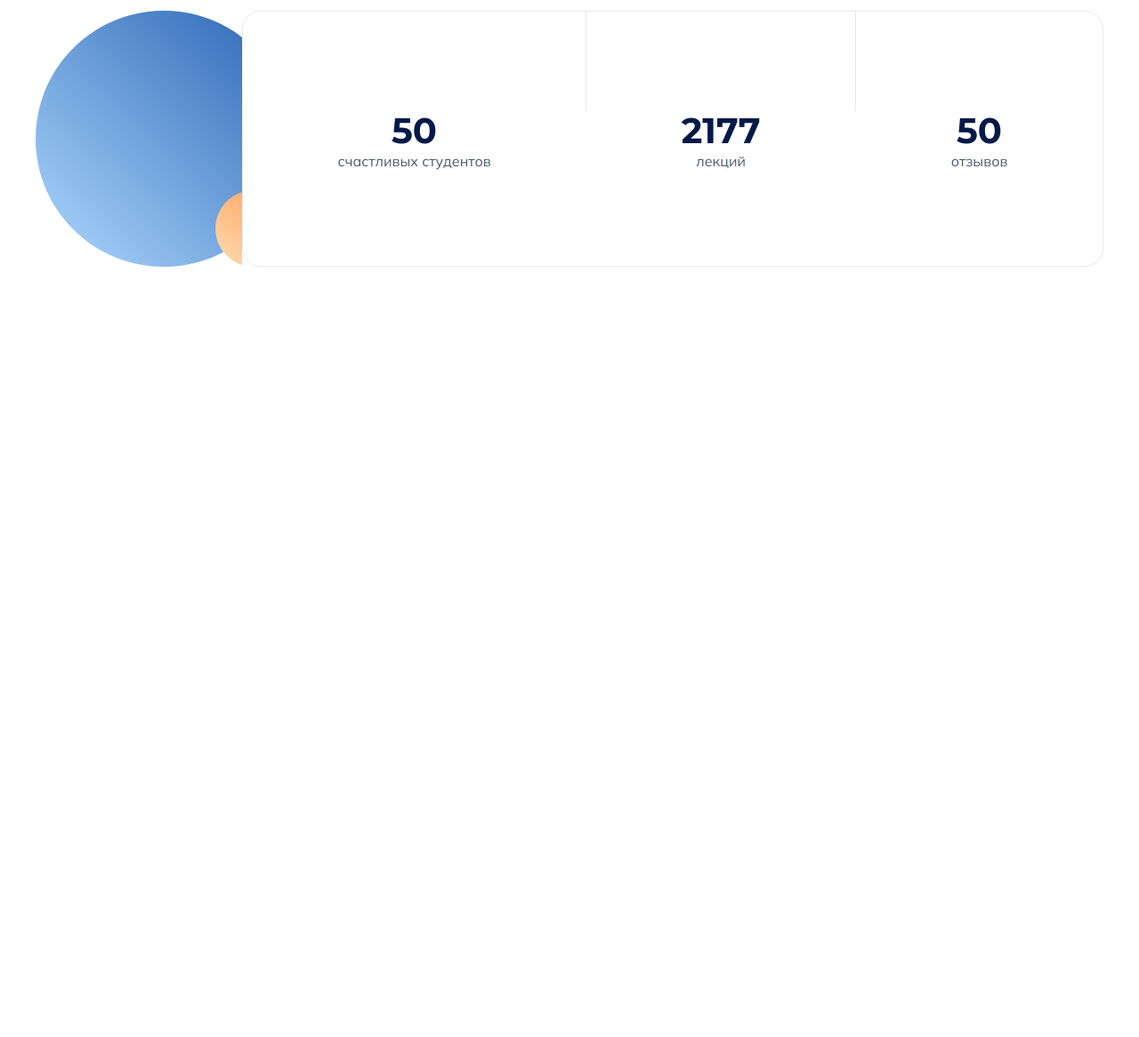
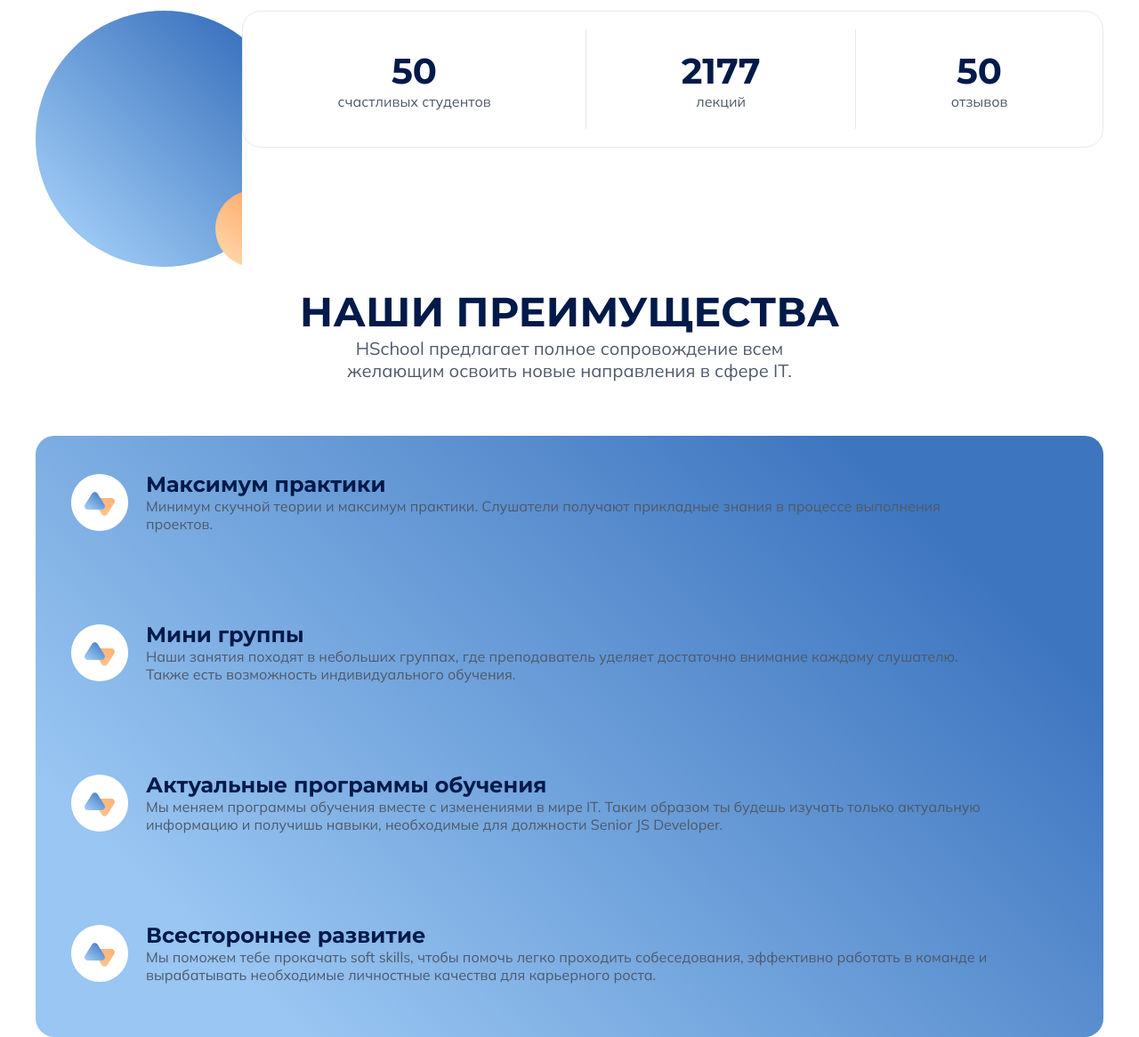
Before and after one commit to olgagrinko-dev/HSchool-ui, a plain HTML site: page index.html in a window 1280 px wide. Shown: the part 940-2106 px from the top of the page at 89% size. Before the commit the page ends 1240 px from the top, so only its background shows below. Drawn offline with Linux system fonts and the light colour scheme.

Commit message:
accomplishment of the task

```diff
--- a/index.html
+++ b/index.html
@@ -30,7 +30,9 @@
 
     <main>
         <section class="main">
+
             <div class="flex-main">
+
                 <div class="publication">
                     <h1>Начни карьеру в <br>
                         IT прямо сейчас.
@@ -43,6 +45,7 @@
 
                 <div class="img-main"></div>
             </div>
+
         </section>
 
 
@@ -74,20 +77,66 @@
 
         </section>
 
+        <section class="benefits">
+            <div class="school-success">
+                <span>НАШИ ПРЕИМУЩЕСТВА</span>
+                <p>HSchool предлагает полное сопровождение всем <br>
+                    желающим освоить новые направления в сфере IT.
+                </p>
+            </div>
+
+
+            <div class="benefits-school">
+                <article>
+                    <div class="img-group-2"></div>
+                    <div>
+                        <span>Максимум практики</span>
+                        <p>Минимум скучной теории и максимум практики. Слушатели получают прикладные знания в процессе
+                            выполнения <br>
+                            проектов.
+                        </p>
+                    </div>
+
+                </article>
+
+                <article>
+                    <div class="img-group-2"></div>
+                    <div>
+                        <span>Мини группы</span>
+                        <p>Наши занятия походят в небольших группах, где преподаватель уделяет достаточно внимание
+                            каждому
+                            слушателю. <br>
+                            Также есть возможность индивидуального обучения.
+                        </p>
+                    </div>
+                </article>
+
+                <article>
+                    <div class="img-group-2"></div>
+                    <div>
+                        <span>Актуальные программы обучения</span>
+                        <p>Мы меняем программы обучения вместе с изменениями в мире IT. Таким образом ты будешь изучать
+                            только актуальную <br>
+                            информацию и получишь навыки, необходимые для должности Senior JS Developer.
+                        </p>
+                    </div>
+
+                </article>
+
+                <article>
+                    <div class="img-group-2"></div>
+                    <div>
+                        <span>Всестороннее развитие</span>
+                        <p>Мы поможем тебе прокачать soft skills, чтобы помочь легко проходить собеседования, эффективно
+                            работать в команде и <br>
+                            вырабатывать необходимые личностные качества для карьерного роста.
+                        </p>
+                    </div>
+                </article>
+            </div>
 
 
 
-
-        <section class="vantage">
-
-        </section>
-
-
-
-
-
-        <section class="advantage">
-            <div class=""></div>
         </section>
 
 
--- a/style.scss
+++ b/style.scss
@@ -120,9 +120,12 @@ header {
         display: flex;
         flex-direction: row;
         width: 100%;
+        padding: 20px 0;
+        margin-bottom: 156px;
         background: #FFFFFF;
         border: 1px solid #E7EAEB;
         border-radius: 21px;
+
 
         .info-tile {
             display: flex;
@@ -153,3 +156,62 @@ header {
     }
 
 }
+
+.benefits {
+    display: flex;
+    flex-direction: column;
+
+    .school-success {
+        margin: auto;
+        text-align: center;
+        margin-bottom: 61px;
+
+        span {
+            font: 700 46px 'Montserrat';
+            color: #001A49;
+        }
+
+        p {
+            font: 400 20px 'Mulish';
+            color: #4F596A;
+        }
+    }
+
+    .benefits-school {
+        display: flex;
+        flex-direction: column;
+        background: linear-gradient(44.11deg, #99C6F2 15.75%, #3D75BF 84.63%);
+        border-radius: 21px;
+
+
+        .img-group-2 {
+            background-image: url(./assets/Group\ 8.svg);
+            background-repeat: no-repeat;
+            width: 64px;
+            height: 64px;
+            margin-right: 20px;
+        }
+
+        article {
+            display: flex;
+            flex-direction: row;
+            align-items: center;
+            width: 1120px;
+            padding: 40px;
+            margin-bottom: 20px;
+
+
+            span {
+                font: 700 24px 'Montserrat';
+                color: #001A49;
+            }
+
+            p {
+                font: 400 16px 'Mulish';
+                color: #4F596A;
+            }
+        }
+
+    }
+
+}
```
Also changed, not shown: style.css.
